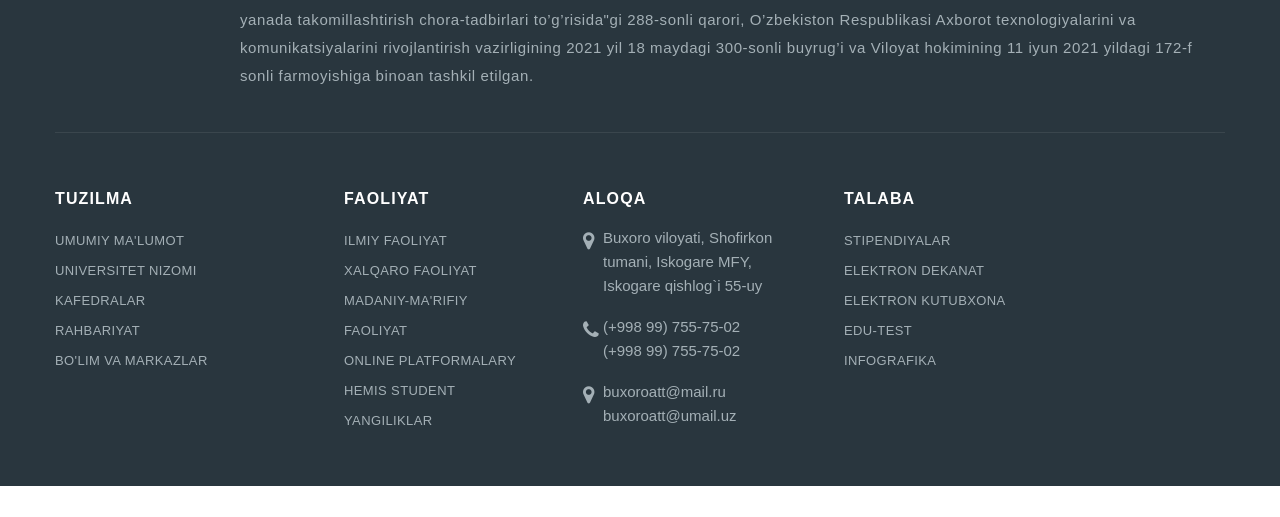
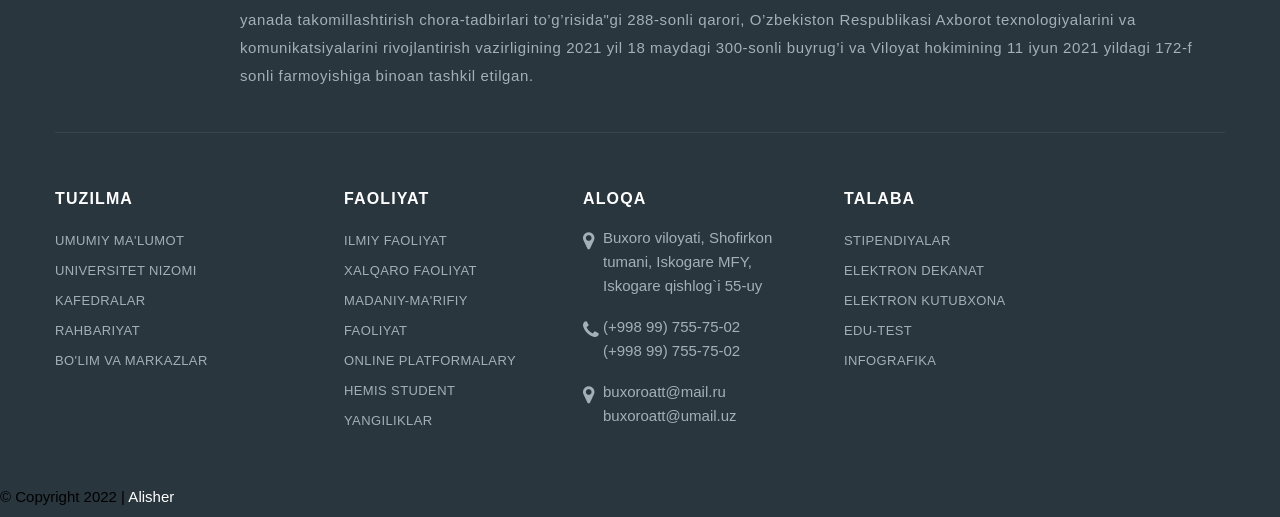
Before and after one commit to Ali25490/Buhorotex, a plain HTML site: page blogpost-page.html in a window 1280 px wide. Shown: the part 3590-4107 px from the top of the page. Before the commit the page ends 4076 px from the top, so only its background shows below. Drawn offline with Linux system fonts and the light colour scheme; some packages are replaced by stand-ins of ours; a web font is replaced by a local one.

Commit message:
Update blogpost-page.html

```diff
--- a/blogpost-page.html
+++ b/blogpost-page.html
@@ -413,6 +413,10 @@ Texnikumda  5 ta taʼlim yoʼnalishi mutaxassisliklarida jami 540 nafar talaba t
 
 			</div><!-- Footer Menu /- -->
 		</div><!-- Container /- -->
+	<!-- Copyrights -->
+				<div class="copyrights ow-pull-left">
+					<p >&copy;  Copyright 2022 |<a href="https://t.me/its_alisher/" style="color: #fff;"target="_blank"> Alisher</a> </p>
+				</div><!-- Copyrights /- -->
 	</footer><!-- Footer Main /- -->
 
 	<!-- JQuery v1.11.3 -->
```
